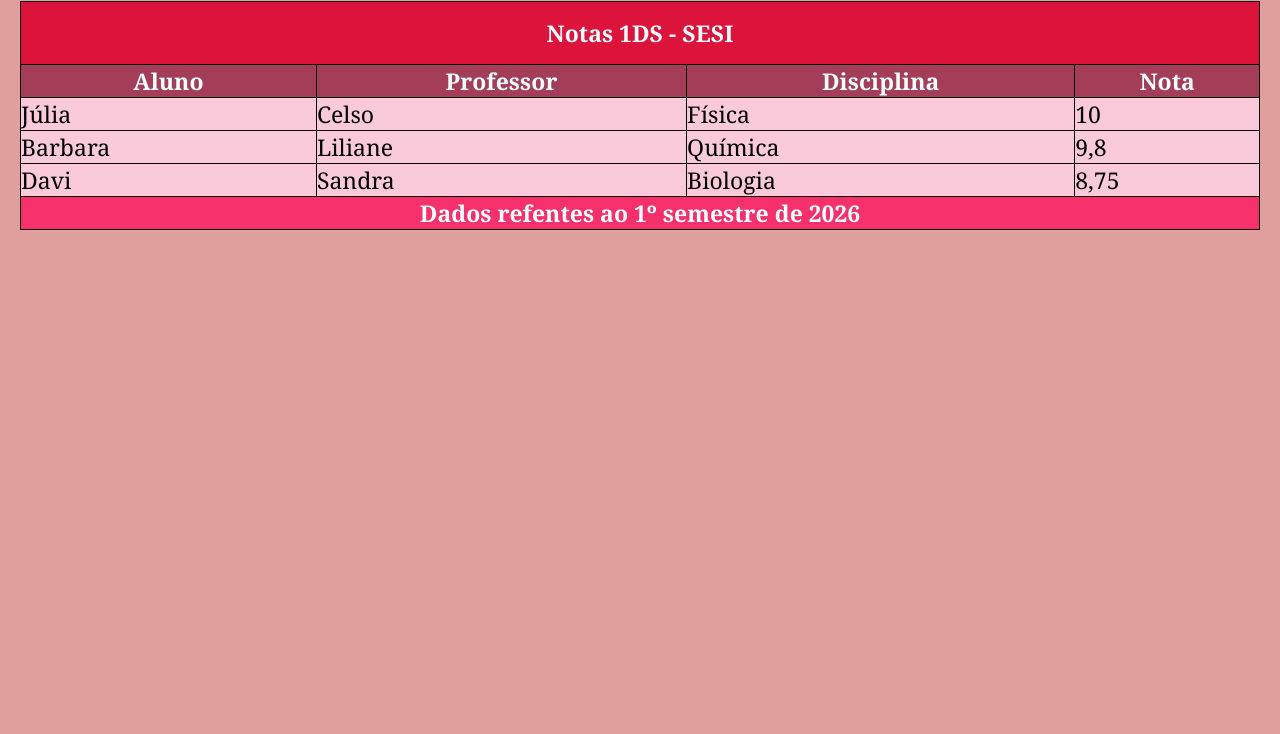
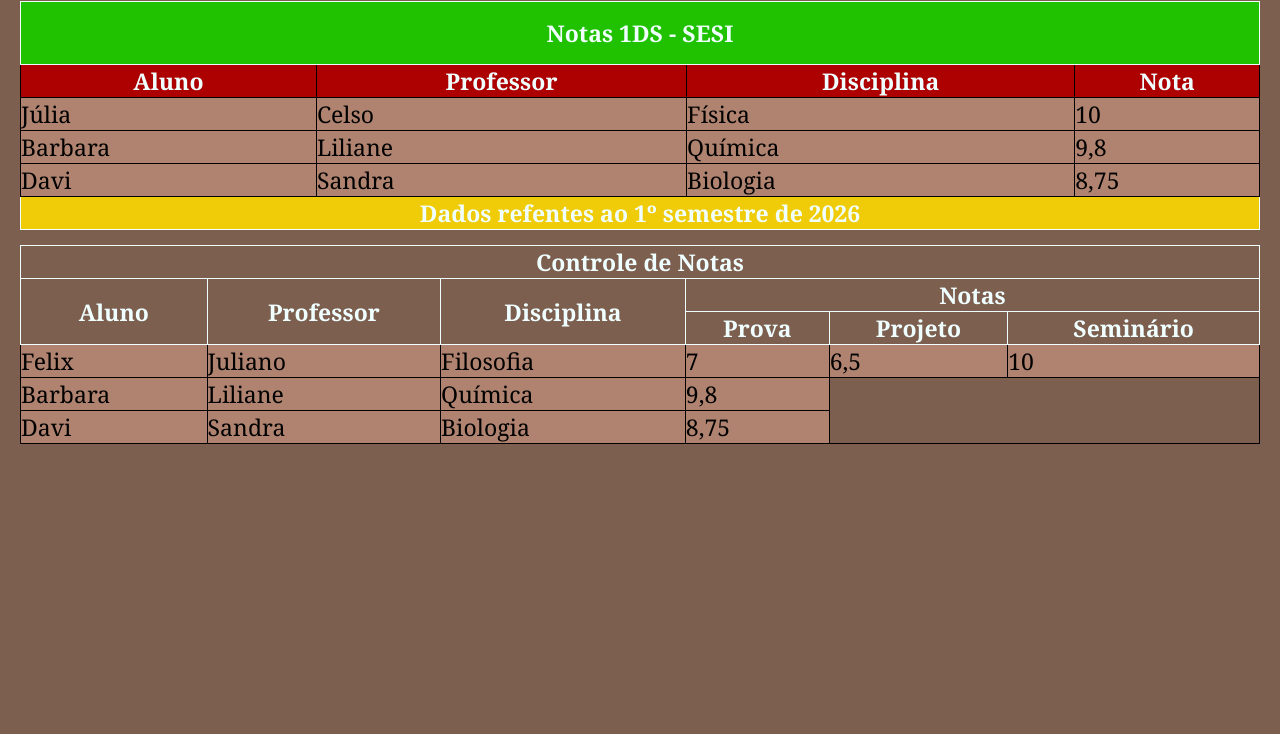
Before and after one commit to barbaraoliveira-sketch/tabelas, a plain HTML site: page index.html in a window 1280 px wide. Shown: the part 66-800 px from the top of the page. Drawn offline with Linux system fonts and the light colour scheme.

Commit message:
feat: cria tabela notas

```diff
--- /dev/null
+++ b/css/components/table-alunos.css
@@ -0,0 +1,33 @@
+@import url(./reset.css);
+
+
+
+
+.table-alunos{
+    width: 100%;
+    border-collapse: collapse;
+    border: 1px solid black;
+    margin-bottom: 15px;
+    color: azure;
+}
+
+.table-alunos__cabecalho{
+    border: 1px solid black;
+    background: #ad0000;
+}
+
+.table-alunos td{
+    border: 1px solid black;
+    background: #af836f;
+    color: black;
+}
+
+.table-alunos__title{
+    padding: 15px;
+    background-color: rgb(32, 194, 0);
+}
+
+.table-footer{
+    text-align: center;
+    background: #fcd600e8;
+}
--- a/css/global.css
+++ b/css/global.css
@@ -1,54 +1,17 @@
 @import url(./reset.css);
-
+@import url(./components/table-alunos.css);
 
 .main-content{
     padding: 20px;
-    background-color: rgb(223, 159, 157);
+    background-color: rgb(124, 95, 79);
     width: 100%;
     height: 100vh;
 }
-
 
 .header-title{
     margin-bottom: 15px;
 }
 
-
-.table-alunos{
-    width: 100%;
-    border-collapse: collapse;
-    border: 1px solid black;
-
-    color: azure;
+table, td, th{
+    border: 1px solid;
 }
-
-
-.table-alunos__cabecalho{
-    border: 1px solid black;
-    background: #8b133bb2;
-    }
-
-
-
-
-
-
-.table-alunos td{
-    border: 1px solid black;
-    background: #facada;
-    color: black;
-}
-
-
-
-
-.table-alunos__title{
-    padding: 15px;
-    background-color: crimson;
-}
-
-
-.table-footer{
-    text-align: center;
-    background: #ff0055b2;
-}
--- a/index.html
+++ b/index.html
@@ -72,6 +72,57 @@
 
 
         </table>
+
+        <table class="table-alunos">
+            <thead>
+                <tr>
+                    <th colspan="6">Controle de Notas</th>
+                </tr>
+
+                <tr>
+                    <!-- Criar os cabeçalhos das linhas da tabela  th = table header-->
+                    <th rowspan="2">Aluno</th>
+                    <th rowspan="2">Professor</th>
+                    <th rowspan="2">Disciplina</th>
+                    <th colspan="3">Notas</th>
+                </tr>
+
+                <tr>
+                    <th>Prova</th>
+                    <th>Projeto</th>
+                    <th>Seminário</th>
+
+                </tr>
+            </thead>
+
+            <tbody>
+                 <!-- Criar uma linha na tabela tr = table row -->
+                <tr>
+                    <td>Felix</td>
+                    <td>Juliano</td>
+                    <td>Filosofia</td>
+                    <td>7</td>
+                    <td>6,5</td>
+                    <td>10</td>
+                </tr>
+                <tr>
+                    <td>Barbara</td>
+                    <td>Liliane</td>
+                    <td>Química</td>
+                    <td>9,8</td>
+                </tr>
+                <tr>
+                    <td>Davi</td>
+                    <td>Sandra</td>
+                    <td>Biologia</td>
+                    <td>8,75</td>
+                </tr>
+            </tbody>
+
+        </table>
+
+
+
     </main>
 </body>
 
```
Also changed, not shown: img/controle-de-notas-mesclado.png (added), img/controle-de-notas.png (added).
